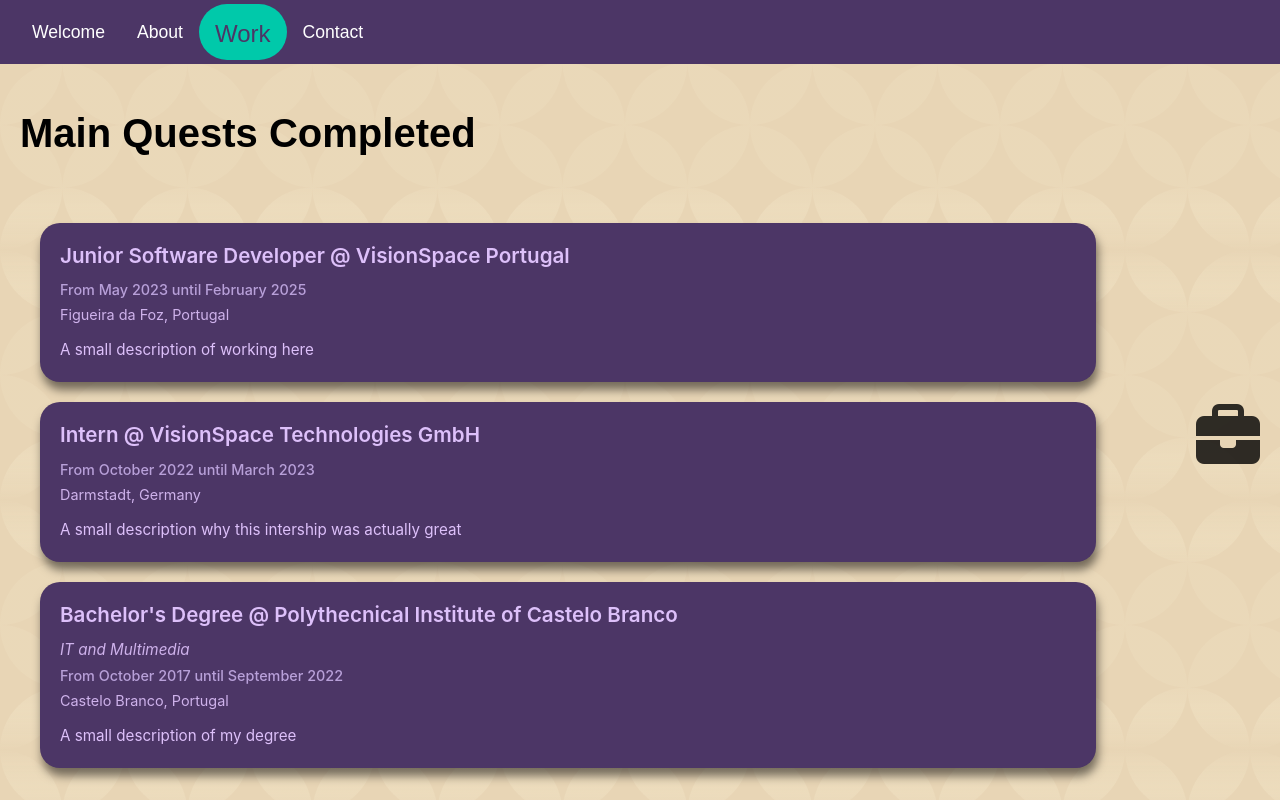
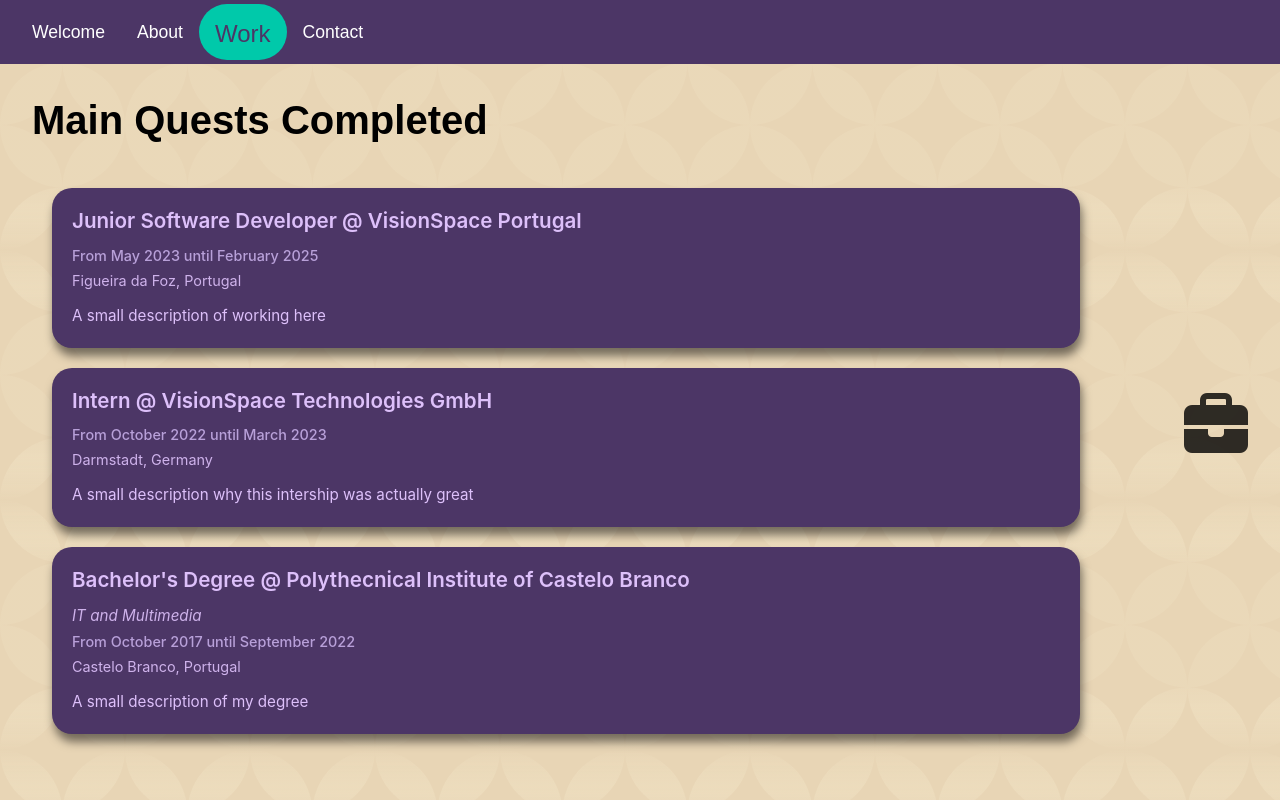
Before and after one commit to PedrorFelix/LearningReact, a React (Create React App) app: page /LearningReact/work in a window 1280 px wide. Built offline with nearby package versions, Linux system fonts and the light colour scheme; a web font is replaced by a local one.

Commit message:
title placement adjustments

```diff
--- a/src/pages/styles/ContactPage.css
+++ b/src/pages/styles/ContactPage.css
@@ -4,13 +4,17 @@
         "ContactTile"
         "ContactList";
     grid-template-columns: 1fr;
-    padding: 20px;
+    padding: clamp(1rem, 4vw, 2rem);
+    max-height: 80vh;
+    gap: clamp(0.75rem, 2vw, 1.5rem);
 }
 
 .contactTitle {
-    font-family: 'BitCount', 'sans-serif';
-    font-size: 250%;
+    font-family: 'Bitcount', sans-serif;
+    font-size: clamp(1.5rem, 6vw, 2.5rem);
     grid-area: ContactTile;
+    margin: 0;
+    line-height: 1.2;
 }
 
 .contactList {
--- a/src/pages/styles/WorkPage.css
+++ b/src/pages/styles/WorkPage.css
@@ -4,16 +4,17 @@
     "WorkTitle briefcaseIcon"
     "JobList briefcaseIcon";
   grid-template-columns: 1fr auto;
-  padding: 20px;
-  max-height: 80vh;
-  gap: 20px;
+  padding: clamp(1rem, 4vw, 2rem);
+    max-height: 80vh;
+    gap: clamp(0.75rem, 2vw, 1.5rem);
 }
 
 .workTitle {
+  font-family: 'Bitcount', sans-serif;
+  font-size: clamp(1.5rem, 6vw, 2.5rem);
   grid-area: WorkTitle;
-  font-family: 'Bitcount', sans-serif;
-  font-size: 250%;
-  align-self: end;
+  margin: 0;
+  line-height: 1.2;
 }
 
 .jobList {
```
